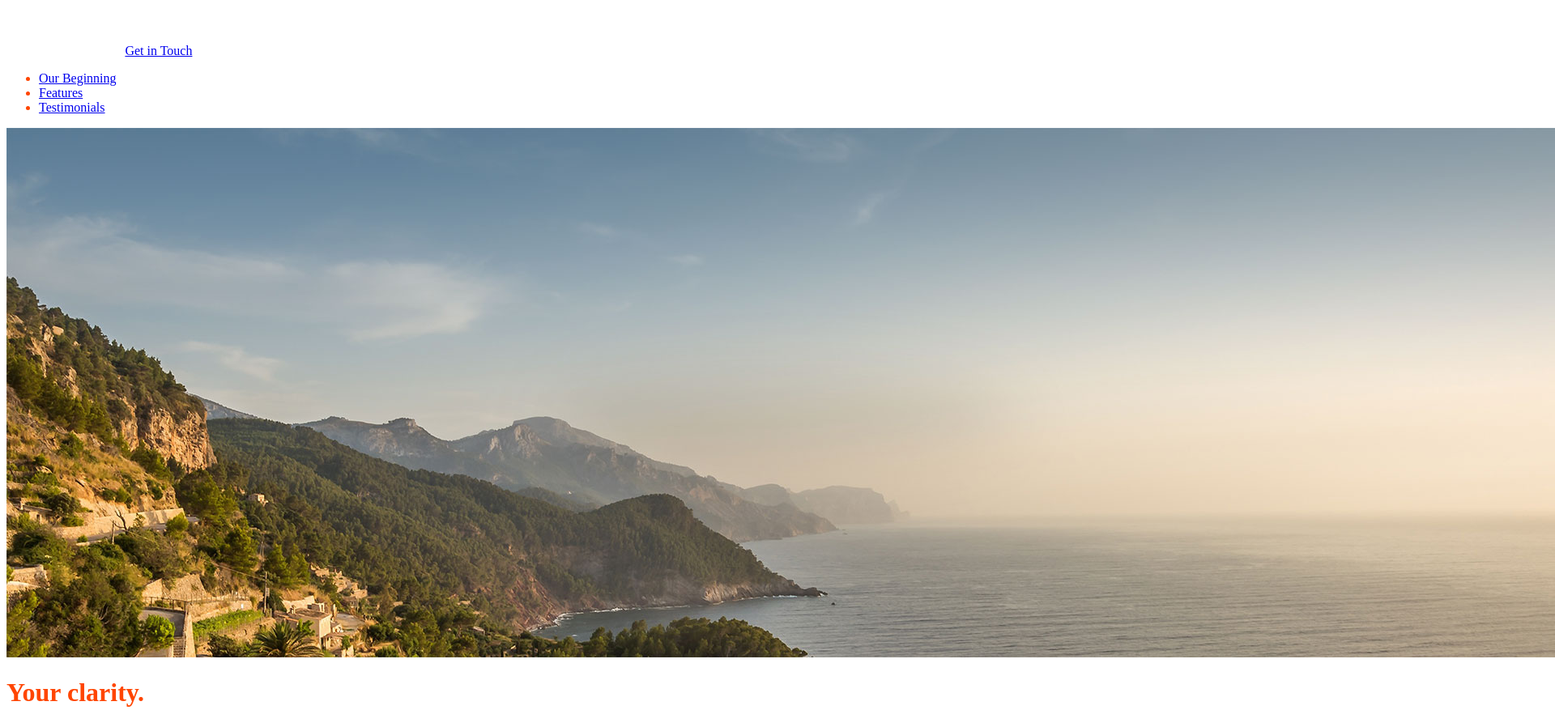
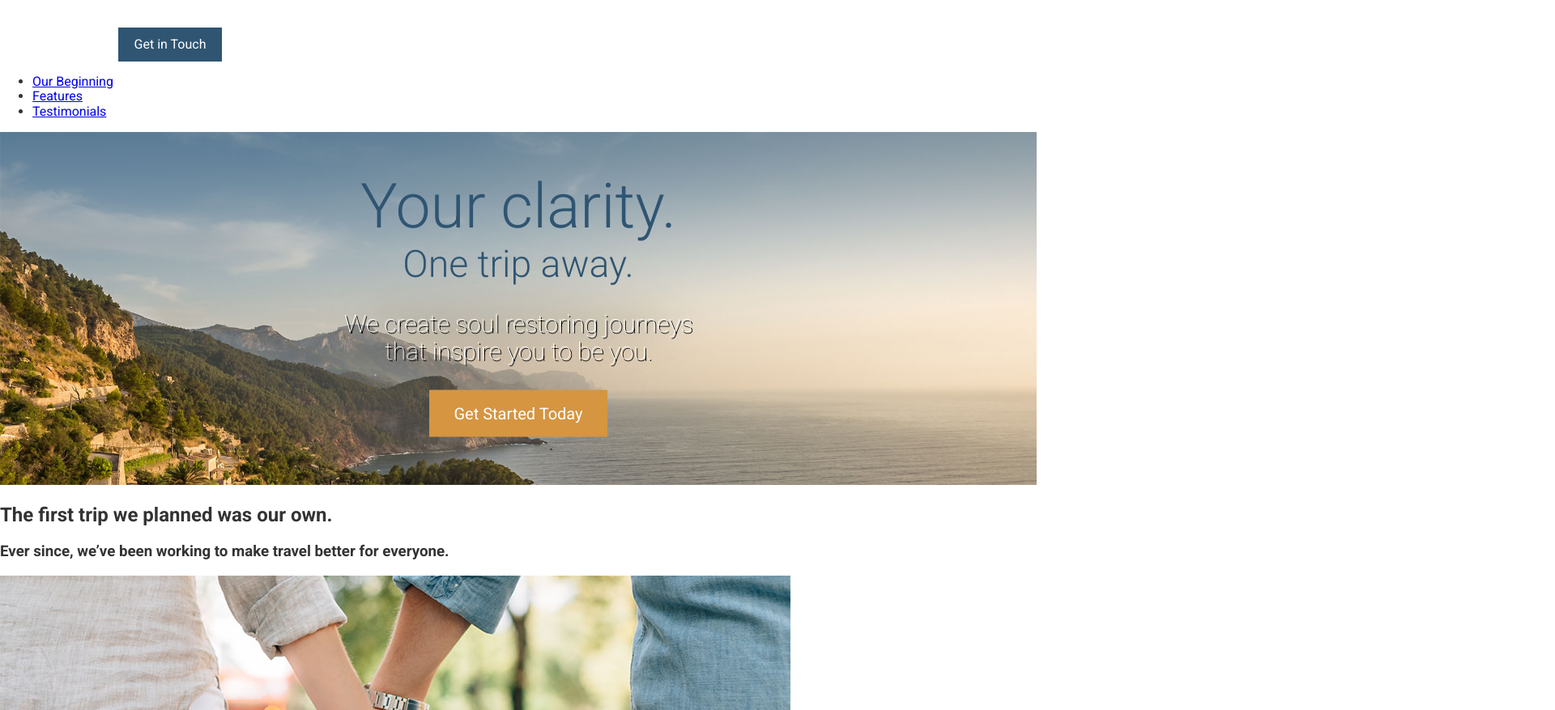
Before and after one commit to Mysta3/travel-site, a plain HTML site: page app/index.html in a window 1280 px wide. Shown: the top 877 px of the page at 81% size, 1920 px wide, since content can reach past the window. Drawn offline with Linux system fonts and the light colour scheme.

Commit message:
added styling for button and variables for reused colors

```diff
--- /dev/null
+++ b/app/assets/styles/base/_global.css
@@ -0,0 +1,9 @@
+body {
+  font-family: 'Roboto', 'sans-serif';
+  color: #333;
+}
+
+img {
+  max-width: 100%;
+  height: auto;
+}
--- /dev/null
+++ b/app/assets/styles/base/_variables.css
@@ -0,0 +1,2 @@
+$mainBlue: #2f5572;
+$mainOrange: #d59541;
--- /dev/null
+++ b/app/assets/styles/modules/_btn.css
@@ -0,0 +1,16 @@
+@import '../base/_variables.css';
+.btn {
+  background-color: $mainBlue;
+  color: #fff;
+  text-decoration: none;
+  padding: 0.75rem 1.2rem;
+  display: inline-block;
+  &--orange {
+    background-color: $mainOrange;
+    color: white;
+  }
+  &&--large {
+    font-size: 1.25rem;
+    padding: 1.1rem 1.9rem;
+  }
+}
--- /dev/null
+++ b/app/assets/styles/modules/_large-hero.css
@@ -0,0 +1,35 @@
+/* using _ as a naming convention, it lets others know that it is a partial file */
+/*calculated by pixels / 16*/
+@import '../base/_variables.css';
+.large-hero {
+  position: relative;
+  &__text-content {
+    position: absolute;
+    top: 50%;
+    transform: translateY(-50%);
+    left: 0;
+    width: 100%;
+    text-align: center;
+  }
+  &__title {
+    font-weight: 300;
+    color: $mainBlue;
+    font-size: 4.8rem;
+    margin: 0;
+  }
+  &__subtitle {
+    font-weight: 300;
+    color: $mainBlue;
+    font-size: 2.9rem;
+    margin: 0;
+  }
+  &__description {
+    color: #ffffff;
+    font-size: 1.875rem;
+    font-weight: 100;
+    text-shadow: 2px 2px 0 rgba(0, 0, 0.1);
+    max-width: 30rem;
+    margin-left: auto;
+    margin-right: auto;
+  }
+}
--- a/app/assets/styles/styles.css
+++ b/app/assets/styles/styles.css
@@ -1,11 +1,5 @@
-body {
-  color: orangered;
-}
-
-$mainBlue: #2f5572;
-
-.large-hero {
-  h2 {
-    color: $mainBlue;
-  }
-}
+@import 'modules/_large-hero.css';
+@import './base/_global.css';
+@import 'normalize.css';
+@import './modules/_btn.css';
+@import './base/_variables.css';
--- a/app/index.html
+++ b/app/index.html
@@ -20,7 +20,7 @@
   <body>
     <header>
       <img src="assets/images/icons/clear-view-escapes.svg" />
-      <a href="#">Get in Touch</a>
+      <a href="#" class="btn">Get in Touch</a>
       <nav>
         <ul>
           <li><a href="#our-beginning">Our Beginning</a></li>
@@ -32,10 +32,16 @@
 
     <div class="large-hero">
       <img src="assets/images/hero--large.jpg" />
-      <h1>Your clarity.</h1>
-      <h2>One trip away.</h2>
-      <p>We create soul restoring journeys that inspire you to be you.</p>
-      <p><a href="#">Get Started Today</a></p>
+      <div class="large-hero__text-content">
+        <h1 class="large-hero__title">Your clarity.</h1>
+        <h2 class="large-hero__subtitle">One trip away.</h2>
+        <p class="large-hero__description">
+          We create soul restoring journeys that inspire you to be you.
+        </p>
+        <p>
+          <a href="#" class="btn btn--orange btn--large">Get Started Today</a>
+        </p>
+      </div>
     </div>
 
     <div id="our-beginning">
@@ -152,7 +158,7 @@
     <footer>
       <p>
         Copyright &copy; 2019 Clear View Escapes. All rights reserved.
-        <a href="#">Get in Touch</a>
+        <a href="#" class="btn btn--orange">Get in Touch</a>
       </p>
     </footer>
     <script src="./bundled.js"></script>
--- a/webpack.config.js
+++ b/webpack.config.js
@@ -1,6 +1,7 @@
 const path = require('path');
 
 const postCSSplugins = [
+  require('postcss-import'),
   require('postcss-simple-vars'),
   require('postcss-nested'),
   require('autoprefixer'),
```
Also changed, not shown: app/bundled.js (+6 -6 lines).
